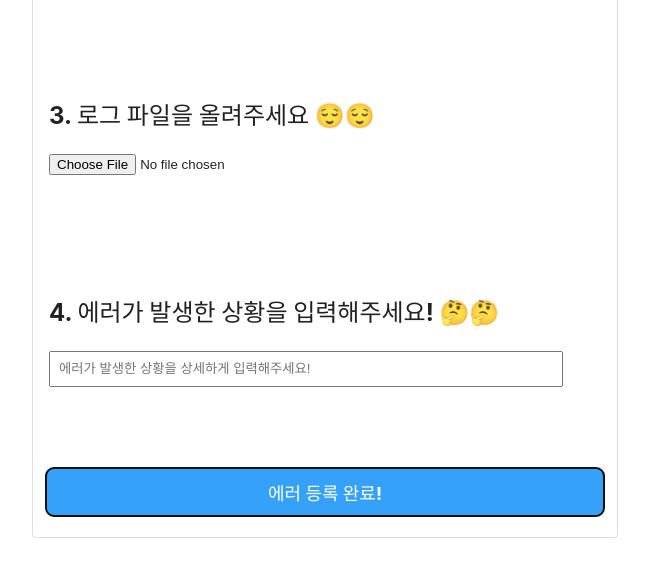
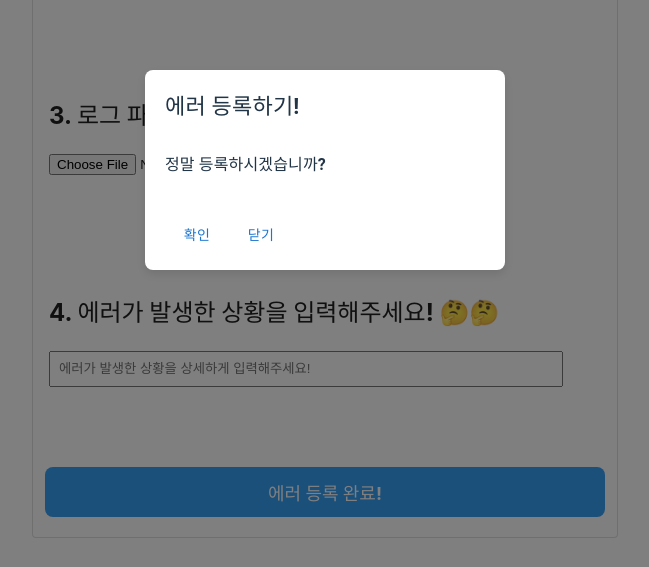
Before and after one commit to hyunho4532/errorfind, a React (Vite) app in the folder frontend/: page /error/write in a window 1280 px wide. Both pictures are taken after a click on the button "에러 등록 완료!". Shown: the part 405-972 px from the top of the page, without its empty margins (315-964 px from the left). Built offline with nearby package versions, Linux system fonts and the light colour scheme; no server answers; a small style sheet from the web is missing.

Commit message:
2024-04-20 에러 작성 글 구현 완료 (모달 창 구현)

```diff
--- a/frontend/package.json
+++ b/frontend/package.json
@@ -18,6 +18,7 @@
     "moment": "^2.30.1",
     "react": "^18.2.0",
     "react-dom": "^18.2.0",
+    "react-modal": "^3.16.1",
     "react-router-dom": "^6.22.3",
     "react-uuid": "^2.0.0",
     "recoil": "^0.7.7",
--- a/frontend/src/component/ErrorBoard.tsx
+++ /dev/null
@@ -1,19 +0,0 @@
-function ErrorBoard(props: any) {
-    const itemsPerPage = 3;
-    const startIndex = (props.page - 1) * itemsPerPage;
-    const endIndex = startIndex + itemsPerPage;
-    const displayData = props.errorBoardData.slice(startIndex, endIndex);
-
-    return (
-        <div className="main-component">
-            {displayData.map((error: any, index: any) => (
-                <div key={index} className="main-card-component">
-                    <p>{error.errorTypeData}</p>
-                    <p className="main-card-formatted">{error.formattedDateData}</p>
-                </div>
-            ))}
-        </div>
-    )
-}
-
-export default ErrorBoard;
--- /dev/null
+++ b/frontend/src/component/board/ErrorBoard.scss
@@ -0,0 +1,21 @@
+.main-component-title {
+    text-align: left;
+    margin-left: 30px;
+}
+
+.main-component {
+    width: 1080px;
+    height: 180px;
+
+    .main-component-card {
+        margin-left: 30px;
+
+        .main-card-component {
+            margin-left: 16px;
+
+            .main-component-card-typedata {
+                text-align: left;
+            }
+        }
+    }
+}
--- /dev/null
+++ b/frontend/src/component/board/ErrorBoard.tsx
@@ -0,0 +1,27 @@
+import { Card } from '@mui/material';
+import './ErrorBoard.scss'
+
+function ErrorBoard(props: any) {
+    const itemsPerPage = 3;
+    const startIndex = (props.page - 1) * itemsPerPage;
+    const endIndex = startIndex + itemsPerPage;
+    const displayData = props.errorBoardData.slice(startIndex, endIndex);
+
+    return (
+        <>
+            <h2 className="main-component-title">최근에 등록한 에러 목록들 🥇</h2>
+            <div className="main-component">
+                {displayData.map((error: any, index: any) => (
+                    <Card className="main-component-card">
+                        <div key={index} className="main-card-component">
+                            <p className="main-component-card-typedata">{error.errorTypeData}</p>
+                            <p className="main-card-formatted">{error.formattedDateData}</p>
+                        </div>
+                    </Card>
+                ))}
+            </div>
+        </>
+    )
+}
+
+export default ErrorBoard;
--- /dev/null
+++ b/frontend/src/component/board/web/ErrorBoardWebType.tsx
@@ -0,0 +1,9 @@
+function ErrorBoardWebType() {
+    return (
+        <>
+            <h2 className="main-component-title">웹에서 이런 에러가 발생했어요! 🥈</h2>
+        </>
+    )
+}
+
+export default ErrorBoardWebType
--- a/frontend/src/component/button/ErrorInsertButton.tsx
+++ b/frontend/src/component/button/ErrorInsertButton.tsx
@@ -4,9 +4,12 @@ import { ErrorBoard } from '../../model/ErrorBoard'
 import { errorBoard } from '../../recoil/Atom'
 import uuid from 'react-uuid'
 import axios from 'axios';
+import { useState } from 'react'
+import { Button, Modal, Typography } from '@mui/material'
 
 function ErrorInsertButton() {
 
+    const [modalIsOpen, setModalIsOpen] = useState(false);
     const errorBoardData = useRecoilValue<ErrorBoard>(errorBoard);
 
     const date = new Date();
@@ -21,20 +24,43 @@ function ErrorInsertButton() {
         formattedDateData: formattedDateData,
     };
 
-    const errorInsertButton = () => {
+    const errorInsertDialog = () => {
+        setModalIsOpen(true);
+    }
+
+    const errorInsertButton= () => {
         axios.post('http://localhost:50000/errorBoardData', data)
             .then(response => {
                 console.log('응답 받음:', response.data);
             })
             .catch(error => {
                 console.error('에러 발생:', error);
-            });
+        });
+    }
+
+    const handleClose = () => {
+        setModalIsOpen(false);
     }
 
     return (
-        <button className ="error-insert-button" onClick={errorInsertButton}>
-            에러 등록 완료!
-        </button>
+        <>
+            <button className ="error-insert-button" onClick={errorInsertDialog}>
+                에러 등록 완료!
+            </button>
+
+            <Modal
+                open={modalIsOpen}
+                onClose={handleClose}
+            >
+                <div className="modal">
+                    <Typography className='modal-error-insert'>에러 등록하기!</Typography>
+                    <Typography className='modal-confirm-registration'>정말 등록하시겠습니까?</Typography>
+                    <Button className='modal-error-check' onClick={errorInsertButton}>확인</Button>
+                    <Button className='modal-error-cancel' onClick={handleClose}>닫기</Button>
+                </div>
+            </Modal>
+
+        </>
     )
 }
 
--- a/frontend/src/component/CustomPagination.tsx
+++ b/frontend/src/component/pagination/CustomPagination.tsx
@@ -1,4 +1,5 @@
 import { Pagination } from "@mui/material";
+import './Pagination.scss'
 
 function CustomPagination(props: any) {
 
@@ -12,6 +13,7 @@ function CustomPagination(props: any) {
 
     return (
         <Pagination
+            className="custom-pagination"
             count={totalPages}
             page={props.page}
             onChange={handlePageChange}
--- /dev/null
+++ b/frontend/src/component/pagination/Pagination.scss
@@ -0,0 +1,4 @@
+.custom-pagination {
+    padding-top: 30px;
+    padding-left: 20px;
+}
--- a/frontend/src/view/main/Main.tsx
+++ b/frontend/src/view/main/Main.tsx
@@ -1,8 +1,9 @@
 import axios from "axios";
 import { useEffect, useState } from "react";
 import './scss/Main.scss'
-import ErrorBoard from "../../component/ErrorBoard";
-import CustomPagination from "../../component/CustomPagination";
+import ErrorBoard from "../../component/board/ErrorBoard";
+import CustomPagination from "../../component/pagination/CustomPagination";
+import ErrorBoardWebType from "../../component/board/web/ErrorBoardWebType";
 
 function Main() {
     const [errorBoardData, setErrorBoardData] = useState([]);
@@ -23,6 +24,8 @@ function Main() {
             <ErrorBoard errorBoardData={errorBoardData} page={page} />
 
             <CustomPagination errorBoardData={errorBoardData} page={page} setPage={setPage} />
+
+            <ErrorBoardWebType />
         </>
     )
 }
--- a/frontend/src/view/write/scss/component/Button.scss
+++ b/frontend/src/view/write/scss/component/Button.scss
@@ -14,3 +14,35 @@
 
     background-color: #36a1f8;
 }
+
+.modal {
+    width: 320px;
+    height: 160px;
+    position: fixed;
+    top: 50%;
+    left: 50%;
+    transform: translate(-50%, -50%);
+    background-color: white;
+    padding: 20px;
+    border-radius: 8px;
+    box-shadow: 0px 4px 8px rgba(0, 0, 0, 0.1);
+
+    .modal-error-insert {
+        font-size: 22px;
+        font-weight: bold;
+
+    }
+
+    .modal-confirm-registration {
+        padding-top: 30px;
+        font-weight: bold;
+    }
+
+    .modal-error-check {
+        margin-top: 40px;
+    }
+
+    .modal-error-cancel {
+        margin-top: 40px;
+    }
+}
```
Also changed, not shown: 1 other file (tests, documents, lock files or other folders).
